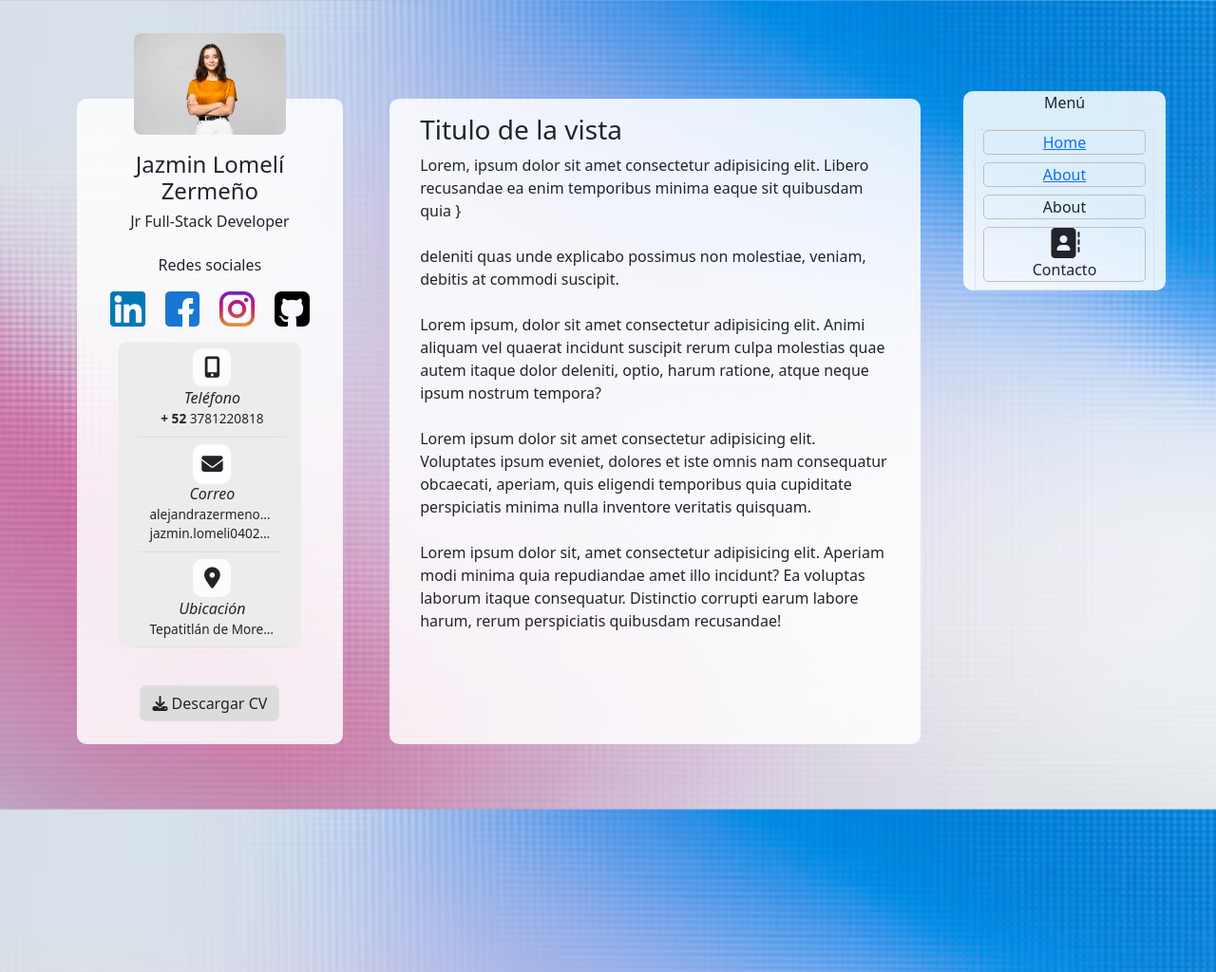
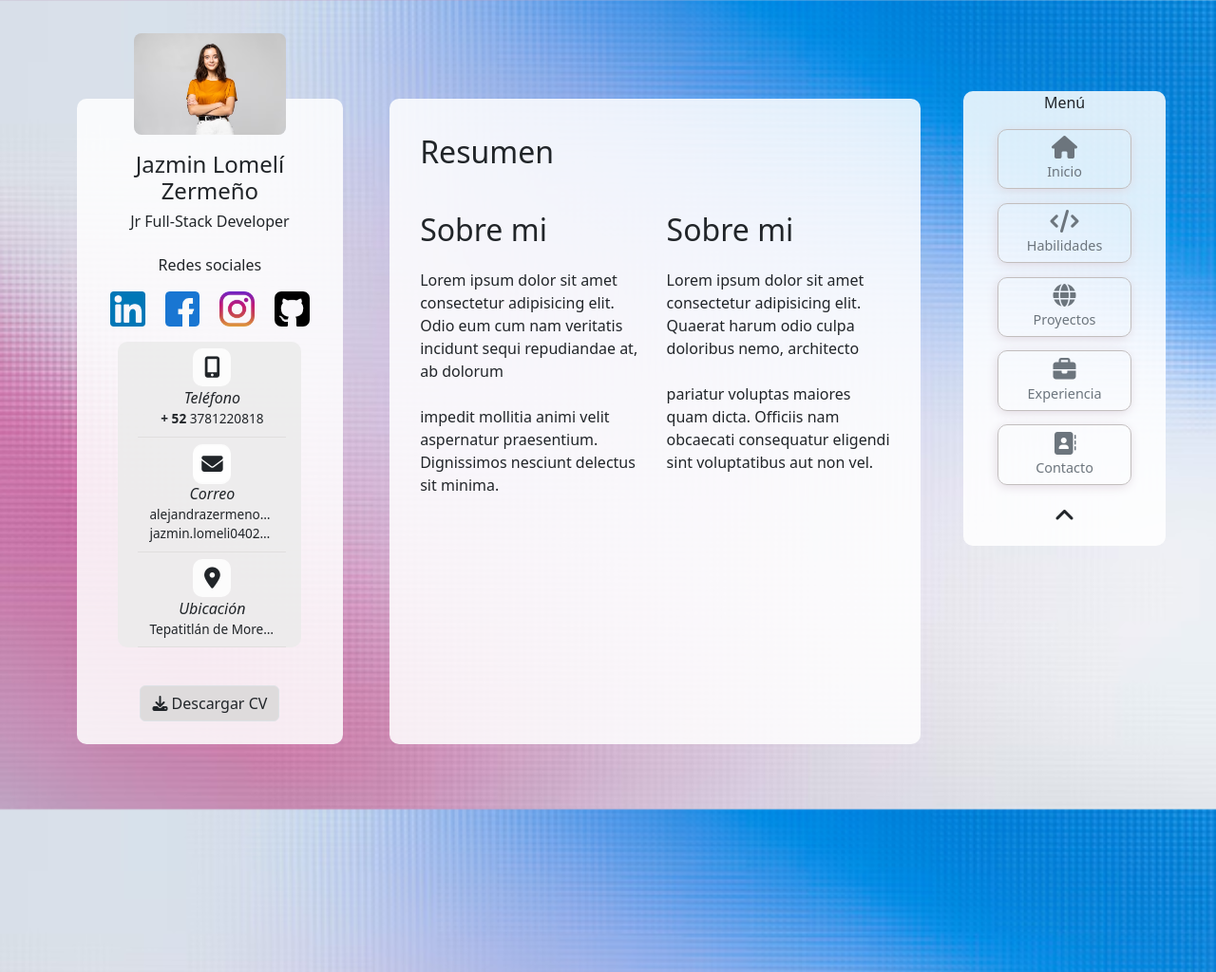
Before and after one commit to jazminAlejandraLomeli/Portafolio, a PHP site: page /Portafolio/ in a window 1280 px wide. Shown: the top 1024 px of the page at 95% size. Run offline with PHP 8.4, Linux system fonts and the light colour scheme; some libraries are stand-ins or nearby versions.

Commit message:
Avence en botones de la navegacion que ocultan o muestran la navegacion... esto para tener más espacio en el contenedor principal..

```diff
--- a/Assets/Css/Main.css
+++ b/Assets/Css/Main.css
@@ -16,6 +16,16 @@ body {
   justify-content: center;
 }
 
+.btn-Home i{
+  font-size: 1.8rem;
+  color: var(--color-white);
+}
+
+.btn-Home i:hover{
+  transform: scale(1.2);
+  transition-duration: 0.3s;
+  color: var(--color-gray-2);
+}
 
 /* General de las cards */
 .card-style-1,
@@ -34,9 +44,12 @@ body {
 .card-styles {
   margin-left: 3.1rem;
   padding: 1rem 2rem;
+      transition: width 0.5s ease;
+
 }
 /* Card de menu principal que siempre se debe de ver */
 .card-style-nav {
+
   position: fixed;
   top: 6rem; /* Ajusta la posición vertical según tus necesidades */
   right: 3.3rem; /* Fija el contenedor en el lado derecho */
@@ -61,28 +74,38 @@ body {
 .container {
   margin: 0;
   padding: 0;
-  /* Arriba | Derecha | Abajo | Izquierda
-  margin: 15rem 0.6rem 15rem 0.6rem;*/
   margin: 15rem 0.5rem; /* Margen para pantallas grandes */
 }
 
-/* ///////////// DATOS DEL PERFIL   ///////// */
-
-.align-items-center {
-  align-items: center;
-}
 /* ///////// CONTENEDOR //////// */
-
 .main {
   /* Contenedores en la misma*/
   margin: 6rem 0.7rem; /* Margen para pantallas medianas y grandes */
+}
+
+.Oculta {
+    display: none !important;
+}
+
+.fadeInAnimation {
+    opacity: 0;
+    animation: fadeIn ease 1s;
+}
+
+@keyframes fadeIn {
+    0% {
+        opacity: 0;
+    }
+    100% {
+        opacity: 1;
+    }
 }
 
 /* Media Query */
 
 
 /* Para pantallas pequeñas Menor a 766px*/
-@media (max-width: 768px) {
+@media (max-width: 765px) {
   .navegacion {
     flex-direction: row;
   }
@@ -114,7 +137,7 @@ body {
 }
 
 
-@media (min-width: 769px) and (max-width: 835px) {
+@media (min-width: 766px) and (max-width: 835px) {
  .iconos_redes img {
     max-width: 1.5rem;
     max-height: 1.5rem;
--- a/Assets/Css/Navegacion.css
+++ b/Assets/Css/Navegacion.css
@@ -1,8 +1,6 @@
 /* ///////// NAVEGACION ////// */
+@import url("Root.css");
 
-.nav-principal {
-    background-color: black;
-}
 .navegacion {
   display: flex; /* Usa flexbox */
   flex-direction: column; /* Acomoda los elementos verticalmente */
@@ -10,21 +8,68 @@
 }
 
 .icons {
-  margin-bottom: 0.5rem;
+  margin-bottom: 0.9rem;
+  /* border: 1px solid #c2bebe; */
+  text-align: center; /* Centra el contenido horizontalmente */
+}
 
-  border-radius: 5px;
+.Button-Less{
+  font-size: 1.5rem;
+  margin-bottom: 0 !important;
+  padding-bottom: 0 !important;
+
+}
+.ButtonHome {
+    /* Agrega una transición para la opacidad */
+    transition: opacity 0.5s ease;
+}
+.Button-Less i:hover{
+  cursor: pointer;
+  transform: scale(1.2);
+  transition-duration: 0.4s;
+  color: var(--color-blue);
+}
+
+.icon-cont {
+  padding: 0.4rem;
+  margin: 0 1rem;
+
   border: 1px solid #c2bebe;
+  border-radius: 10px;
 
-  text-align: center; /* Centra el contenido horizontalmente */
-  /* Arriba | Derecha | Abajo | Izquierda */
-  padding: 0rem 0.5rem;
+  -webkit-box-shadow: -1px 2px 12px -1px rgba(222,213,222,1);
+-moz-box-shadow: -1px 2px 12px -1px rgba(222,213,222,1);
+box-shadow: -1px 2px 12px -1px rgba(222,213,222,1);
 }
+
+.icon-cont a {
+  text-decoration: none;
+  color: var(--color-secundario);
+}
+
+.icon-cont a span {
+  font-size: 0.9rem;
+  font-weight: 400;
+}
+
+.icon-cont a i {
+  font-size: 1.5rem;
+}
+
+.icon-cont a:hover i {
+  transform: scale(1.3);
+  transition-duration: 0.4s;
+  color: var(--color-blue);
+}
+
+/*
 
 .icons i {
   padding-top: 0;
-  display: block; /* Hace que el icono sea un bloque para que ocupe todo el ancho disponible */
-  font-size: 2rem;
-}
+  display: block;
+  font-size: 1.6rem;
+  font-weight: bold;
+} */
 
 .icons span {
   display: block; /* Hace que el span sea un bloque */
@@ -41,5 +86,11 @@
 }
 
 ul {
-  list-style-type: none; /* Elimina el estilo de viñeta */
+  list-style-type: none; /*Ocultamos texto*/
 }
+
+@media (min-width: 769px) and (max-width: 950px) {
+  .icon-cont a span {
+    display: none;
+  }
+}
--- a/Assets/Js/Main.js
+++ b/Assets/Js/Main.js
@@ -1,13 +1,15 @@
 $(document).ready(function () {
+  ClicbuttonLess();
+  ClicbuttonHome();
   console.log("yjgsjdsjgdsd");
   copiarTexto(".telefono", "¡Teléfono copiado!");
   copiarTexto(".e-mail", "¡E-mail copiado!");
   copiarTexto(".e-mail2", "¡E-mail copiado!");
 });
-
+/* Funcion para dar clic y copiar la informacion */
 function copiarTexto(selector, Informacion) {
   $(selector).click(function () {
-    var texto = $(this).text(); // Obtener el texto
+    var texto = $(this).text();
     var $tempInput = $("<input>"); // Crear un elemento de entrada temporal
     $("body").append($tempInput);
     $tempInput.val(texto).select();
@@ -33,3 +35,31 @@ function copiarTexto(selector, Informacion) {
     }, 2000);
   });
 }
+/* Funcion para ocultar la barra de navegacion del del lado derecho, mostrar el boton flotante de HOME y agrandar el contenedor principal */
+function ClicbuttonLess() {
+  // $(".Button-Less").click("off");
+  $(".Button-Less").on("click", function () {
+    /* Ocultar el menu del lado derecho, va va crecer el contenedor del centro y aparecera el boton de home */ // ButtonHome;
+    $(".card-style-nav").addClass("Oculta");
+    /* Agrandar contenedor*/
+    $(".card-styles").removeClass("col-md-6").addClass("col-md-8");
+    $(".card-styles").removeClass("col-xl-6").addClass("col-xl-8");
+    /*Mostrar boton Home*/
+    $(".ButtonHome").fadeIn(1200).removeClass("d-none");
+  });
+}
+/* Funcion para Mostrar el Menu de navegacion del lado derecho, ocultar boton flotante de HOME y encoger el contenedor principal */
+function ClicbuttonHome() {
+  $(".btn-Home").on("click", function () {
+    $(".card-style-nav").removeClass("Oculta").addClass("fadeInAnimation"); // Agregar la clase para fadeIn
+    /* Encogemos el  contenedor*/
+    $(".card-styles").removeClass("col-md-8").addClass("col-md-6");
+    $(".card-styles").removeClass("col-xl-8").addClass("col-xl-6");
+    /*Ocultamos boton Home*/
+    $(".ButtonHome").fadeOut(900).addClass("d-none");
+
+    setTimeout(function () {
+      $(".card-style-nav").removeClass("fadeInAnimation");
+    }, 1100);
+  });
+}
--- a/Views/Home.php
+++ b/Views/Home.php
@@ -19,6 +19,10 @@
   require_once("Layouts/Nav/Button.php")
   ?>
 
+  <?php
+  require_once("Layouts/Nav/ButtonMenu.php")
+  ?>
+
   <!-- Contenedor Principal -->
   <div class="container mt-2">
 
@@ -31,19 +35,22 @@
       </aside>
       <!-- Contenido de las vistas -->
       <main class="card-styles col-xl-6 col-md-6 col-sm-12">
-        <h3>Titulo de la vista </h3>
-        Lorem, ipsum dolor sit amet consectetur adipisicing elit. Libero recusandae ea enim temporibus minima eaque sit quibusdam quia }
-        <br><br>deleniti quas unde explicabo possimus non molestiae, veniam, debitis at commodi suscipit.
-        <br><br>
-        Lorem ipsum, dolor sit amet consectetur adipisicing elit. Animi aliquam vel quaerat incidunt suscipit rerum culpa molestias quae autem itaque dolor deleniti, optio, harum ratione, atque neque ipsum nostrum tempora?
-        <br><br>
-        Lorem ipsum dolor sit amet consectetur adipisicing elit. Voluptates ipsum eveniet, dolores et iste omnis nam consequatur obcaecati, aperiam, quis eligendi temporibus quia cupiditate perspiciatis minima nulla inventore veritatis quisquam.
-        <br><br>
-        Lorem ipsum dolor sit, amet consectetur adipisicing elit. Aperiam modi minima quia repudiandae amet illo incidunt? Ea voluptas laborum itaque consequatur. Distinctio corrupti earum labore harum, rerum perspiciatis quibusdam recusandae!
+        <h1 class="Titulo-1">Resumen </h1>
+        <div class="row d-flex justify-content-center">
+          <div class="col-xl-6 col-md-12 col-sm-12">
+            <h1 class="Sub-1">Sobre mi</h1>
+            Lorem ipsum dolor sit amet consectetur adipisicing elit. Odio eum cum nam veritatis incidunt sequi repudiandae at, ab dolorum <br><br>
+            impedit mollitia animi velit aspernatur praesentium. Dignissimos nesciunt delectus sit minima.
+          </div>
+          <div class="col-xl-6 col-md-12 col-sm-12">
+            <h1 class="Sub-1">Sobre mi</h1>
+            Lorem ipsum dolor sit amet consectetur adipisicing elit. Quaerat harum odio culpa doloribus nemo, architecto <br> <br> pariatur voluptas maiores quam dicta. Officiis nam obcaecati consequatur eligendi sint voluptatibus aut non vel.
+          </div>
+        </div>
       </main>
 
       <!-- Navegación en la pagina web  -->
-      <div class="card-style-nav  col-xl-2 col-md-2 col-sm-12 d-none d-md-block">
+      <div class="card-style-nav col-xl-2 col-md-2 col-sm-12 d-none d-md-block">
         <?php
         require_once("Layouts/Nav/Navegacion.php")
         ?>
--- /dev/null
+++ b/Views/Layouts/Nav/ButtonMenu.php
@@ -0,0 +1,9 @@
+<div class="ButtonHome d-none">
+    <div class="position-fixed top-0 end-0 p-2">
+        <div class="col-12 mt-3">
+            <button class="btn btn-Home">
+                <i class="fa-solid fa-house"></i>
+            </button>
+        </div>
+    </div>
+</div>
--- a/Views/Layouts/Nav/Navegacion.php
+++ b/Views/Layouts/Nav/Navegacion.php
@@ -2,22 +2,48 @@
     <!-- Este es el contenido este si varia segun la vista -->
     <p class="text-center">Menú</p>
     <!-- Acomodo de los iconos -->
-    <div class="navegacion border" style="height: auto;">
+    <div class="navegacion">
         <div class="icons">
-            <a href="Home"> <i class="bi bi-person"></i>
-                <span>Home</span></a>
+            <div class="icon-cont"><a href="Home"> <i class="fa-solid fa-house"></i>
+                    <span>Inicio</span></a>
+            </div>
         </div>
         <div class="icons">
-            <a href="Proyectos"> <i class=" bi bi-person"></i>
-                <span>About</span></a>
+            <div class="icon-cont Extens">
+                <a href=""> <i class="fa-solid fa-code"></i>
+                    <span>Habilidades</span></a>
+            </div>
         </div>
         <div class="icons">
-            <i class="bi bi-person"></i>
-            <span>About</span>
+            <div class="icon-cont Extens">
+                <a href="Proyectos"><i class="fa-solid fa-globe"></i>
+                    <span>Proyectos</span></a>
+                <i class="bi bi-person"></i>
+
+            </div>
         </div>
         <div class="icons">
-            <i class="fas fa-address-book"></i>
-            <span>Contacto</span>
+            <div class="icon-cont Extens">
+                <a href="Proyectos"><i class="fa-solid fa-briefcase"></i>
+                    <span>Experiencia</span>
+                </a>
+            </div>
         </div>
+        <div class="icons">
+            <div class="icon-cont Extens">
+                <a href="Proyectos"><i class="fas fa-address-book"></i>
+                    <span>Contacto</span>
+                </a>
+            </div>
+        </div>
+        <div class="icons">
+            <div class="Button-Less">
+                <abbr title="Ocultar menú">
+                    <i class="fa-solid fa-angle-up"></i>
+                </abbr>
+
+            </div>
+        </div>
+
     </div>
 </div>
```
Also changed, not shown: Views/Projects.php (+14 -12 lines).
